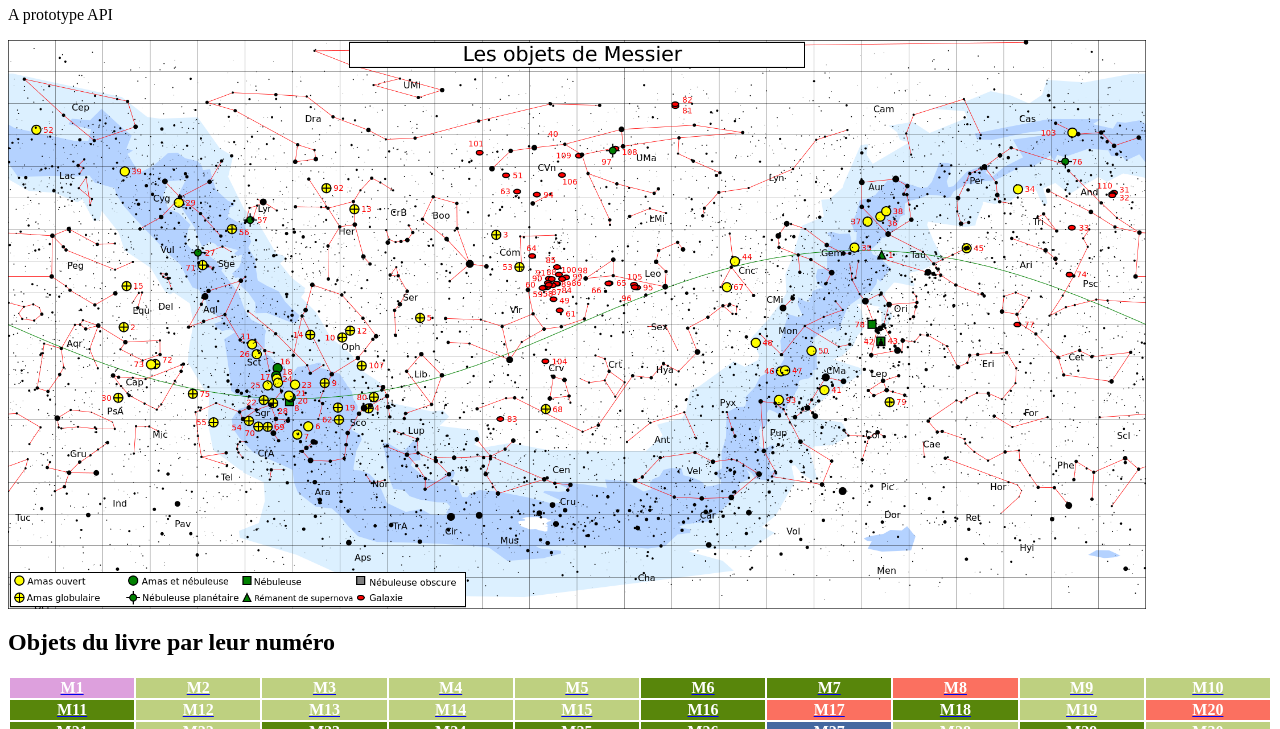
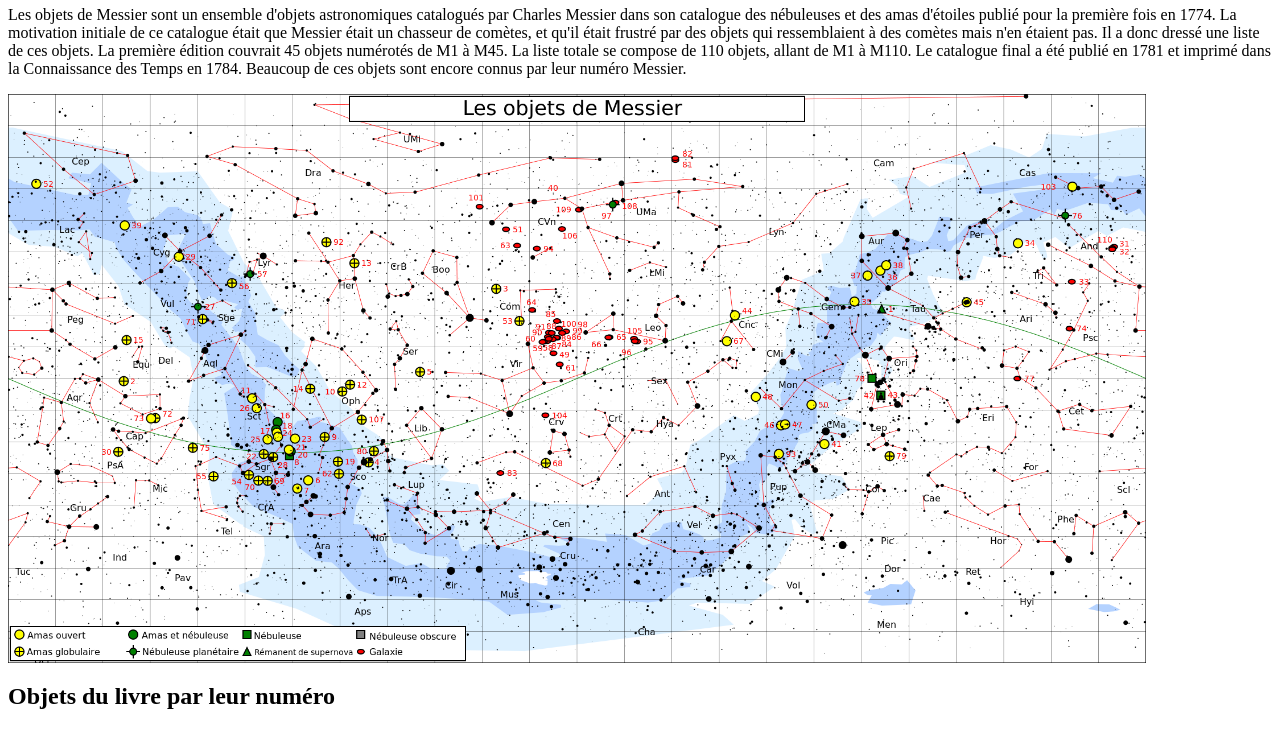
Before and after one commit to david-leroy/python-messier, a plain HTML site: page templates/index.html in a window 1280 px wide. Shown: the part 60-789 px from the top of the page. Drawn offline with Linux system fonts and the light colour scheme.

Commit message:
Modif templates

```diff
--- a/templates/index.html
+++ b/templates/index.html
@@ -4,7 +4,8 @@
   </head>
   <body>
     <h1>Catalogue de messier</h1>
-    <p>A prototype API</p>
+    <p>Les objets de Messier sont un ensemble d'objets astronomiques catalogués par Charles Messier dans son catalogue des nébuleuses et des amas d'étoiles publié pour la première fois en 1774. La motivation initiale de ce catalogue était que Messier était un chasseur de comètes, et qu'il était frustré par des objets qui ressemblaient à des comètes mais n'en étaient pas. Il a donc dressé une liste de ces objets. La première édition couvrait 45 objets numérotés de M1 à M45. La liste totale se compose de 110 objets, allant de M1 à M110. Le catalogue final a été publié en 1781 et imprimé dans la Connaissance des Temps en 1784. Beaucoup de ces objets sont encore connus par leur numéro Messier.</p>
+
     <img src="/static/images/messier.png" width="90%" height="auto">
   <h2>Objets du livre par leur numéro</h2>
     <table class="wikitable" style="width:100%; text-align:center; font-weight: bold;">
@@ -240,7 +241,6 @@
     <td style="background-color: #99CCCC"><a href="/api/v1/resources/messier?N_messier=M110" title="Mini-guide du catalogue Messier/Galaxies"><font style="color:white;">M110</font></a><font style="color:white;">
     </font></td></tr></tbody>
     </table>
-
 </body>
 
 </html>
```
